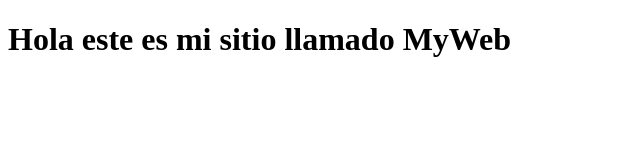
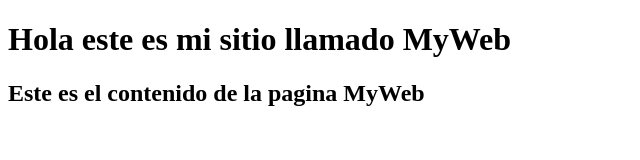
Before and after one commit to Andresflo11/MyWeb, a plain HTML site: page index.html in a window 1280 px wide. Shown: the whole page, without its empty margins (0-640 px from the left). Drawn offline with Linux system fonts and the light colour scheme.

Commit message:
segundo commit

```diff
--- a/index.html
+++ b/index.html
@@ -10,6 +10,7 @@
             <h1>
                 Hola este es mi sitio llamado MyWeb
             </h1>
+            <h2>Este es el contenido de la pagina MyWeb</h2>
         </div>
     </body>
 </html>
```
